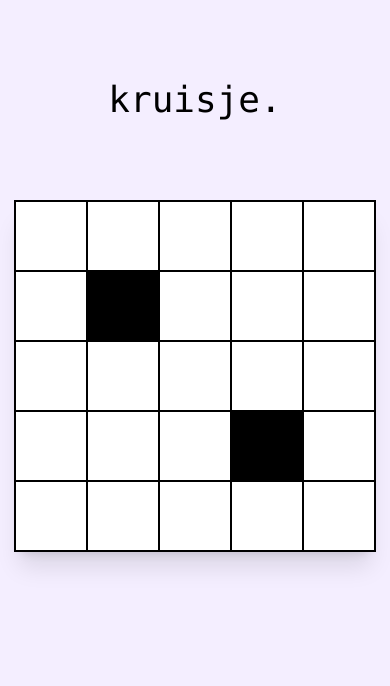
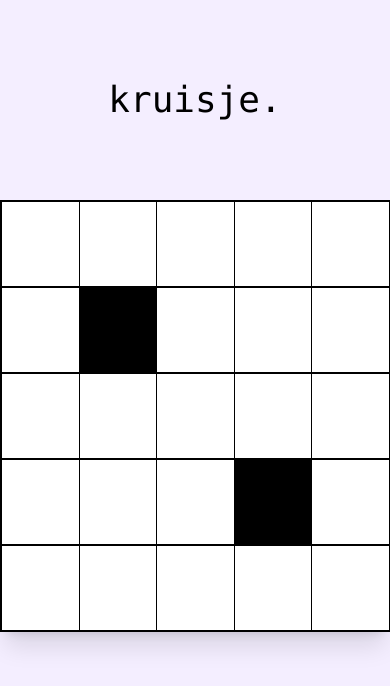
Before and after one commit to juliusbenjamins/kruisje, a React (Create React App) app: page / in a window 390 px wide. Shown: the top 686 px of the page. Built offline with nearby package versions, Linux system fonts and the light colour scheme.

Commit message:
Fixed scaling

```diff
--- a/src/App.js
+++ b/src/App.js
@@ -113,7 +113,7 @@ export const App = () => {
                         return (
                           <div
                             key={`${row}-${col}`}
-                            className="p-6 px-8 text-2xl flex justify-center items-center border bg-black border-black">
+                            className="text-2xl flex justify-center items-center border bg-black border-black">
                           </div>
                         )
                       } else {
@@ -124,7 +124,7 @@ export const App = () => {
                               className='items-center border border-black'>
                               <input
                                 id={`input-${row}-${col}`}
-                                className={`p-4 sm:p-6 md:px-8 text-center text-3xl uppercase focus:outline-none focus:ring-0
+                                className={`p-6 sm:p-6 md:px-8 text-center text-3xl uppercase focus:outline-none focus:ring-0
                                   ${getCellColor(row, col)}`}
                                 size="1"
                                 type="text"
```
Also changed, not shown: 1 other file (tests, documents, lock files or other folders).
